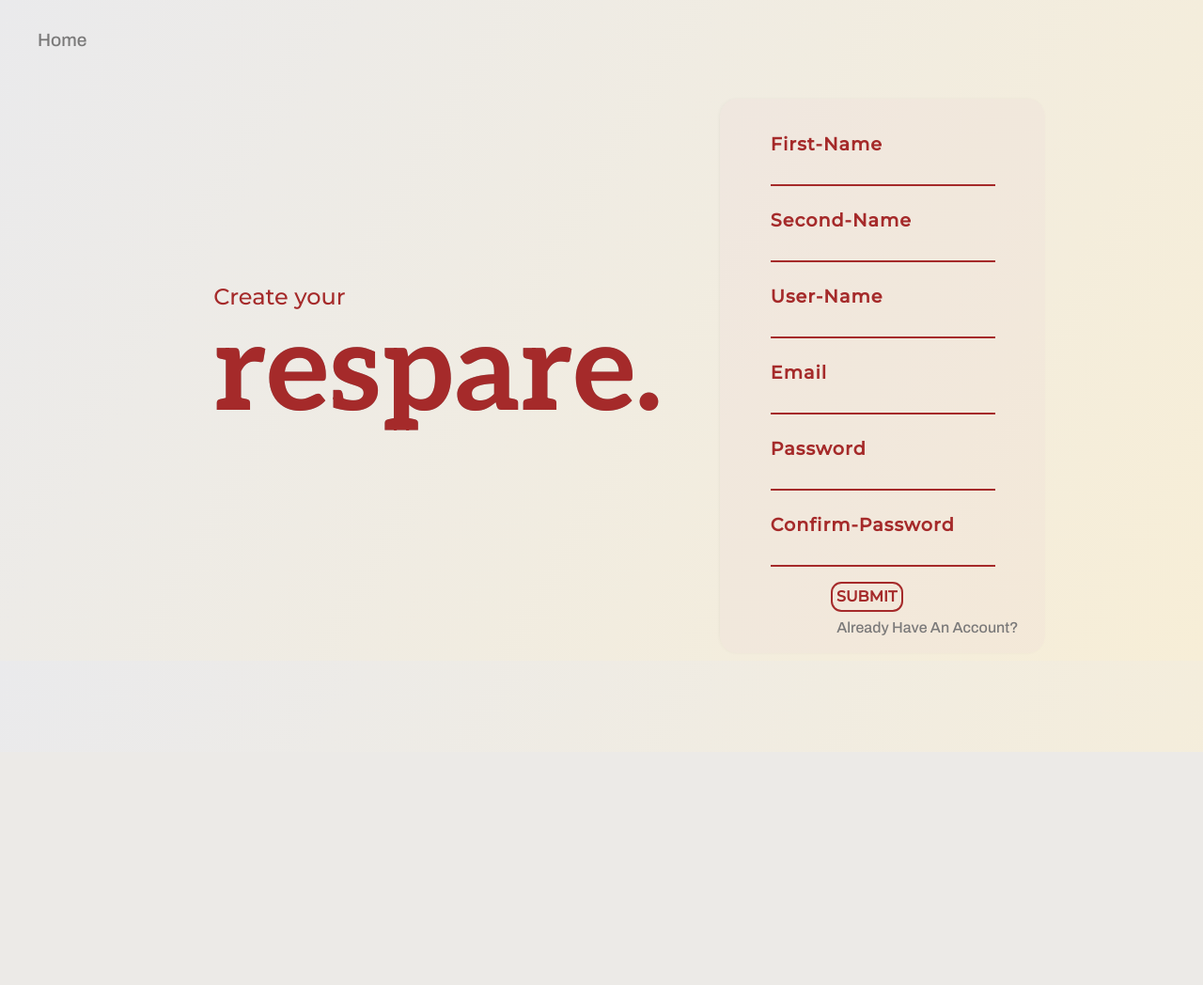
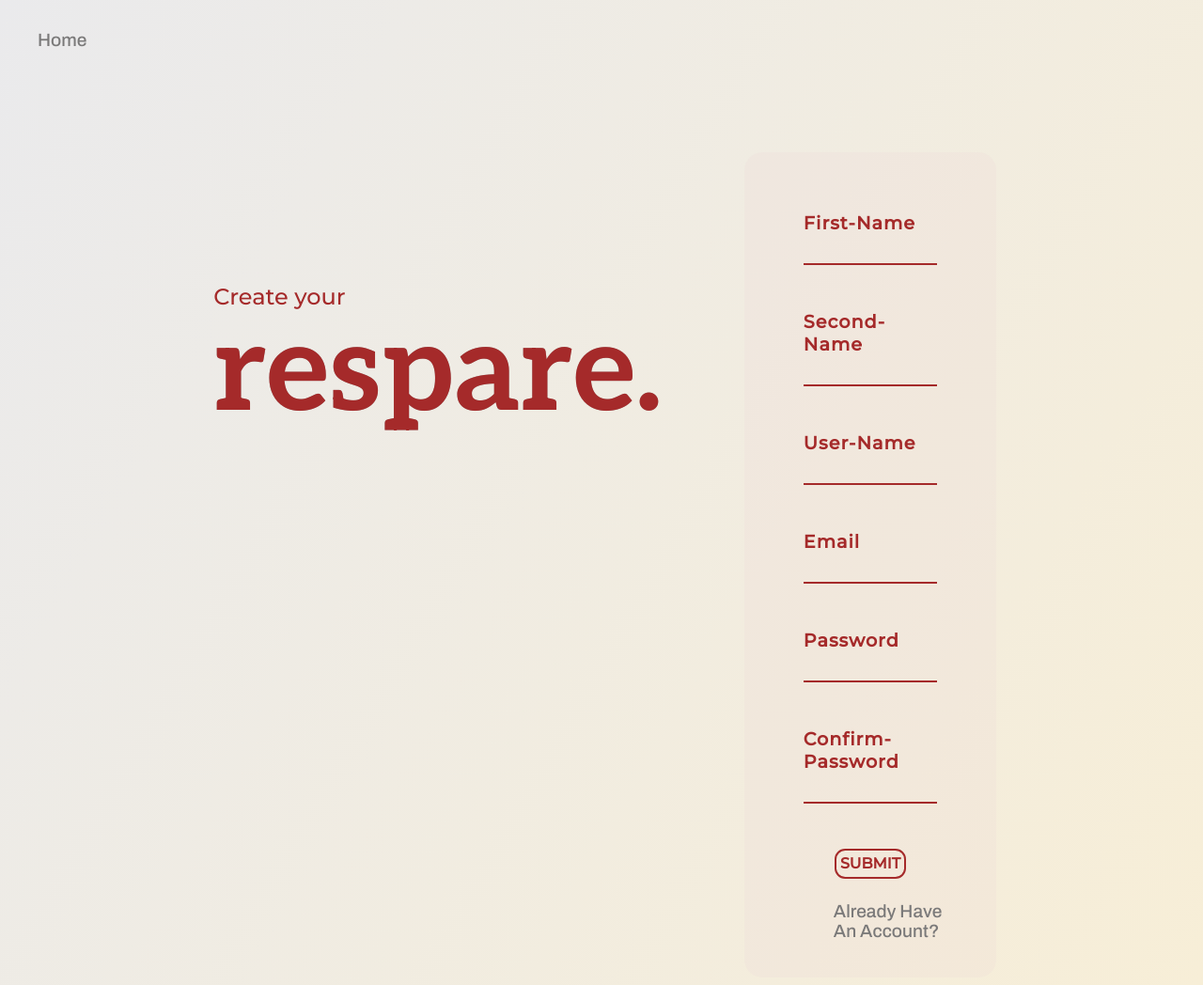
Before and after one commit to KURUVIBRO/respare_deploy, a Django app: page /register/ in a window 1280 px wide. Shown: the whole page at 94% size. Before the commit the page ends 703 px from the top, so only its background shows below. Run offline with Django 4.2, Linux system fonts and the light colour scheme.

Commit message:
css edit

```diff
--- a/backend/static/topic.css
+++ b/backend/static/topic.css
@@ -248,7 +248,7 @@ li{
         position: relative;
          top: 0.4vh;
     }
-    }
+
 
     .nav input[type="text"] {
         border: none;
--- a/backend/templates/index.html
+++ b/backend/templates/index.html
@@ -20,10 +20,10 @@
     <link href="https://fonts.googleapis.com/css2?family=Archivo:wght@500;600&display=swap" rel="stylesheet">
     <link rel="preconnect" href="https://fonts.googleapis.com">
     <link rel="preconnect" href="https://fonts.gstatic.com" crossorigin>
-    <link href="https://fonts.googleapis.com/css2?family=Poppins&display=swap" rel="stylesheet">
+    <link href="https://fonts.googleapis.com/css2?family=Aleo:wght@300;700&display=swap" rel="stylesheet">
     <link rel="preconnect" href="https://fonts.googleapis.com">
     <link rel="preconnect" href="https://fonts.gstatic.com" crossorigin>
-    <link href="https://fonts.googleapis.com/css2?family=Aleo:wght@300;700&display=swap" rel="stylesheet">
+    <link href="https://fonts.googleapis.com/css2?family=Roboto:wght@300;400;500&display=swap" rel="stylesheet">
 
 
 </head>
--- a/backend/templates/register.html
+++ b/backend/templates/register.html
@@ -5,7 +5,7 @@
     <title>Create A New User</title>
 
 
-    <link rel="stylesheet" type="text/css" href="{% static 'signup.css' %}" />
+    <link rel="stylesheet" type="text/css" href="{% static 'signin.css' %}" />
   <link rel="stylesheet" href="https://cdnjs.cloudflare.com/ajax/libs/font-awesome/4.7.0/css/font-awesome.min.css">
   <link rel="preconnect" href="https://fonts.googleapis.com">
   <link rel="preconnect" href="https://fonts.gstatic.com" crossorigin>
```
